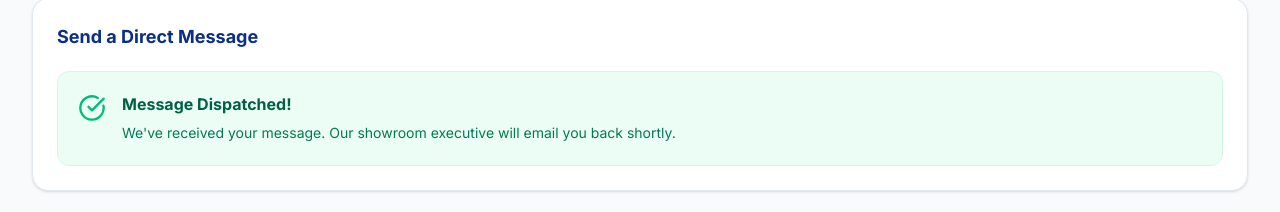
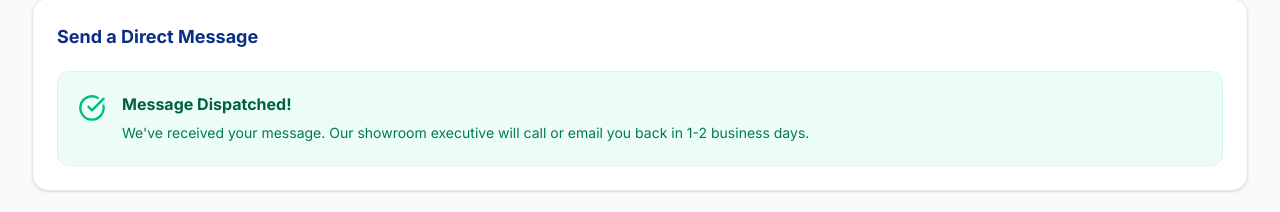
Before and after one commit to himanshubhatnagar2000/CKMotors, a React (Vite) app: page / in a window 1280 px wide. Both pictures are taken after typing "Sample", "Sample", "name@example.com", "Sample", "Sample" into the empty fields and a click on the button "Send Message". Shown: the part 5175-5387 px from the top of the page. Built offline with nearby package versions, Linux system fonts and the light colour scheme.

Commit message:
feat: update response time messaging in ContactSection and InquiryModal to 1-2 business days

```diff
--- a/src/components/ContactSection.jsx
+++ b/src/components/ContactSection.jsx
@@ -209,7 +209,7 @@ export default function ContactSection() {
                   <div>
                     <h4 className="font-bold text-emerald-800 mb-1">Message Dispatched!</h4>
                     <p className="text-sm text-emerald-700 leading-relaxed">
-                      We've received your message. Our showroom executive will email you back shortly.
+                      We've received your message. Our showroom executive will call or email you back in 1-2 business days.
                     </p>
                   </div>
                 </div>
--- a/src/components/InquiryModal.jsx
+++ b/src/components/InquiryModal.jsx
@@ -71,7 +71,7 @@ export default function InquiryModal({ isOpen, onClose, preselectedCar }) {
               </span>
               <h2 className="text-2xl md:text-3xl font-extrabold text-tata-navy mb-2">Schedule / Enquire</h2>
               <p className="text-sm text-slate-500">
-                Fill in the details below. A CK Motors advisor will contact you within 24 hours to confirm your schedule.
+                Fill in the details below. A CK Motors advisor will contact you within 1-2 business days to confirm your schedule.
               </p>
             </div>
 
```
